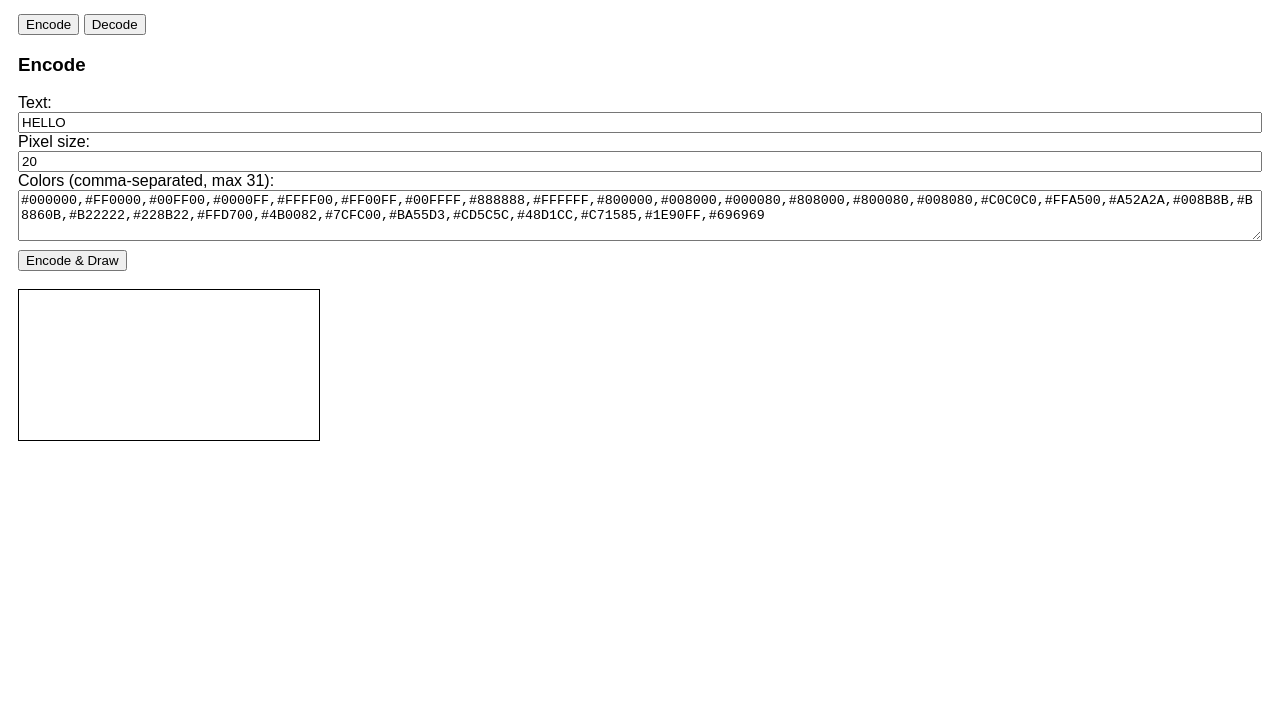
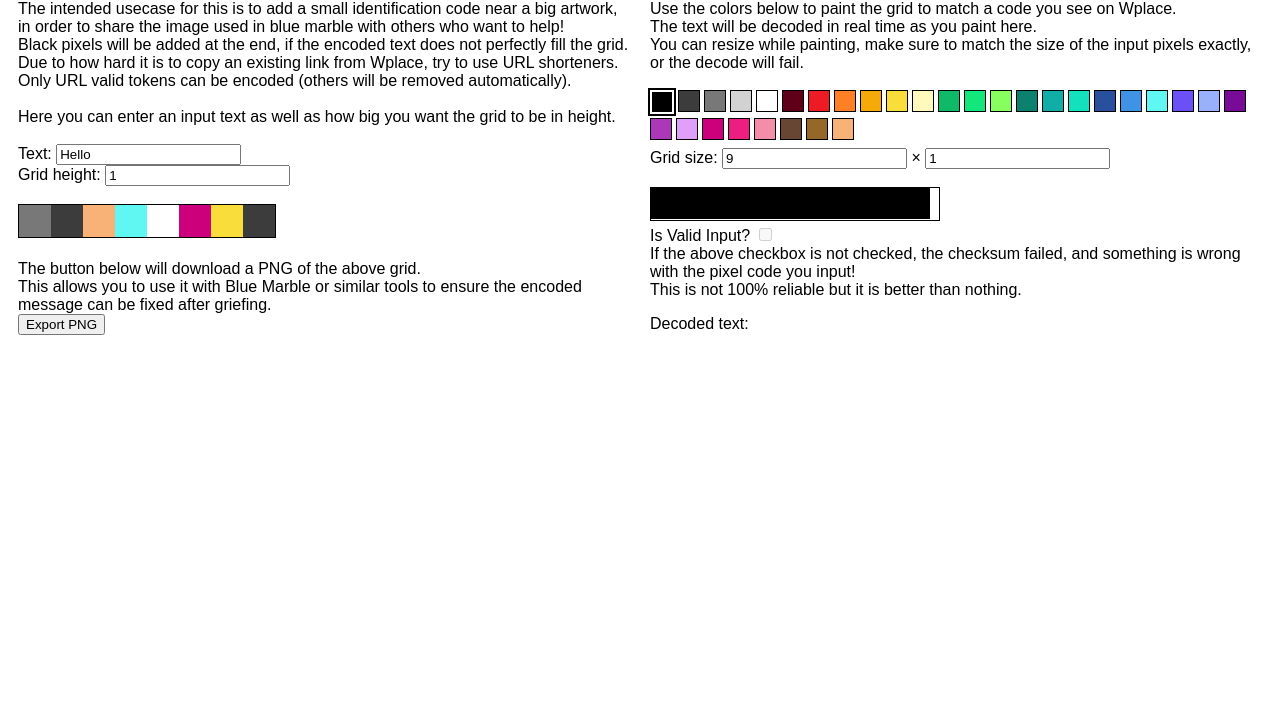
Before and after one commit to Smileynator/wplace-message-encoder, a plain HTML site: page index.html in a window 1280 px wide. Shown: the part 77-800 px from the top of the page. Drawn offline with Linux system fonts and the light colour scheme.

Commit message:
Update index.html
Made it basically work

```diff
--- a/index.html
+++ b/index.html
@@ -2,146 +2,243 @@
 <html>
 <head>
 <meta charset="UTF-8">
-<title>Base-31 Pixel Text Encoder/Decoder</title>
+<title>Base-31 Pixel Encoder/Decoder</title>
 <style>
-  body { font-family: sans-serif; padding: 10px; }
-  canvas { border: 1px solid black; image-rendering: pixelated; }
-  textarea, input { width: 100%; box-sizing: border-box; }
-  .tab { margin-bottom: 10px; }
-  button { margin-top: 5px; }
+  body { font-family: sans-serif; padding: 10px; display: flex; gap: 20px; }
+  canvas { border: 1px solid black; image-rendering: pixelated; cursor: crosshair; }
+  .panel { flex: 1; }
+  .color-palette { display: flex; flex-wrap: wrap; gap: 4px; margin-bottom: 8px; }
+  .color-swatch {
+    width: 20px; height: 20px; border: 1px solid #000; cursor: pointer;
+  }
+  .selected { border: 2px solid white; outline: 2px solid black; }
 </style>
 </head>
 <body>
 
-<h2>Base-31 Pixel Text Encoder/Decoder</h2>
-
-<div>
-  <button onclick="showTab('encodeTab')">Encode</button>
-  <button onclick="showTab('decodeTab')">Decode</button>
+<div class="panel" id="encodePanel">
+  <h3>Encode Text to Wplace pixels</h3>
+  The intended usecase for this is to add a small identification code near a big artwork, in order to share the image used in blue marble with others who want to help!<br>
+  Black pixels will be added at the end, if the encoded text does not perfectly fill the grid.<br>
+  Due to how hard it is to copy an existing link from Wplace, try to use URL shorteners.<br>
+  Only URL valid tokens can be encoded (others will be removed automatically).<br><br>
+  Here you can enter an input text as well as how big you want the grid to be in height.<br>
+  <br>
+  <label>Text:
+	<input type="text" id="inputText" value="Hello">
+  </label>
+  <br>
+  <label>Grid height:
+	<input type="number" id="gridHeight" value="1" min="1">
+  </label>
+  <br><br>
+  <canvas id="canvasEncode"></canvas>
+  <br><br>
+  The button below will download a PNG of the above grid.<br>
+  This allows you to use it with Blue Marble or similar tools to ensure the encoded message can be fixed after griefing.
+  <br>
+  <button id="exportPNG">Export PNG</button>
 </div>
 
-<!-- ENCODE -->
-<div id="encodeTab" class="tab">
-  <h3>Encode</h3>
-  <label>Text:</label>
-  <input type="text" id="inputText" value="HELLO">
-
-  <label>Pixel size:</label>
-  <input type="number" id="pixelSizeEncode" value="20" min="1">
-
-  <label>Colors (comma-separated, max 31):</label>
-  <textarea id="colorListEncode" rows="3">#000000,#FF0000,#00FF00,#0000FF,#FFFF00,#FF00FF,#00FFFF,#888888,#FFFFFF,#800000,#008000,#000080,#808000,#800080,#008080,#C0C0C0,#FFA500,#A52A2A,#008B8B,#B8860B,#B22222,#228B22,#FFD700,#4B0082,#7CFC00,#BA55D3,#CD5C5C,#48D1CC,#C71585,#1E90FF,#696969</textarea>
-
-  <button onclick="encodeAndDraw()">Encode & Draw</button>
-  <br><br>
-  <canvas id="canvasEncode"></canvas>
-</div>
-
-<!-- DECODE -->
-<div id="decodeTab" class="tab" style="display:none">
-  <h3>Decode</h3>
-  <label>Grid width (pixels):</label>
-  <input type="number" id="gridCols" value="8" min="1">
-
-  <label>Grid height (pixels):</label>
-  <input type="number" id="gridRows" value="8" min="1">
-
-  <label>Pixel size:</label>
-  <input type="number" id="pixelSizeDecode" value="20" min="1">
-
-  <label>Colors (comma-separated, max 31):</label>
-  <textarea id="colorListDecode" rows="3">#000000,#FF0000,#00FF00,#0000FF,#FFFF00,#FF00FF,#00FFFF,#888888,#FFFFFF,#800000,#008000,#000080,#808000,#800080,#008080,#C0C0C0,#FFA500,#A52A2A,#008B8B,#B8860B,#B22222,#228B22,#FFD700,#4B0082,#7CFC00,#BA55D3,#CD5C5C,#48D1CC,#C71585,#1E90FF,#696969</textarea>
-
-  <button onclick="initDecodeCanvas()">Create Drawing Grid</button>
+<div class="panel" id="decodePanel">
+  <h3>Decode Wplace pixels to Text</h3>
+  Use the colors below to paint the grid to match a code you see on Wplace.<br>
+  The text will be decoded in real time as you paint here.<br>
+  You can resize while painting, make sure to match the size of the input pixels exactly, or the decode will fail.<br>
+  <br>
+  <div class="color-palette" id="colorPalette"></div>
+  <label>Grid size:
+	  <input type="number" id="gridCols" value="9" min="1"> ×
+	  <input type="number" id="gridRows" value="1" min="1">
+  </label>
   <br><br>
   <canvas id="canvasDecode"></canvas>
   <br>
-  <button onclick="decodePixels()">Decode to Text</button>
-  <p>Decoded text: <span id="decodedText"></span></p>
+		<label>
+		  Is Valid Input?
+		  <input type="checkbox" id="validToggle" disabled/>
+		  <br>
+		  If the above checkbox is not checked, the checksum failed, and something is wrong with the pixel code you input!<br>
+		  This is not 100% reliable but it is better than nothing.
+		</label>
+  <p>Decoded text:
+	  <br><br>
+	  <span id="decodedText"></span>
+	  <br>
+  </p>
 </div>
 
 <script>
+const PIXEL_SIZE = 32;
+const COLORS_SIZE = 31;
+const COLORS = [
+  "#000000","#3C3C3C","#787878","#d2d2d2","#FFFFFF","#600018",
+  "#ed1c24","#ff7f27","#f6aa09","#f9dd3b","#fffabc","#0eb968","#13e67b","#87ff5e",
+  "#0c816e","#10aea6","#13e1be","#28509e","#4093e4","#60f7f2","#6b50f6",
+  "#99b1fb","#780c99","#aa38b9","#e09ff9","#cb007a","#ec1f80","#f38da9","#684634",
+  "#95682a","#f8b277"
+];
+
+const ALLOWED_CHARS = [
+  ' ', // space
+  'A','B','C','D','E','F','G','H','I','J','K','L','M','N','O','P','Q','R','S','T','U','V','W','X','Y','Z',
+  'a','b','c','d','e','f','g','h','i','j','k','l','m','n','o','p','q','r','s','t','u','v','w','x','y','z',
+  '0','1','2','3','4','5','6','7','8','9',
+  '-', '.', '_', '~', // unreserved
+  ':', '/', '?', '#', '[', ']', '@', // gen-delims
+  '!', '$', '&', "'", '(', ')', '*', '+', ',', ';', '=' // sub-delims
+];
+
+const CHAR_TO_INDEX = {};
+ALLOWED_CHARS.forEach((char, index) => {
+  CHAR_TO_INDEX[char] = index;
+});
+
 let decodeGrid = [];
 let decodeCols = 0;
 let decodeRows = 0;
-let decodeColors = [];
 let currentColorIndex = 0;
 
-function showTab(tabId) {
-    document.getElementById('encodeTab').style.display = 'none';
-    document.getElementById('decodeTab').style.display = 'none';
-    document.getElementById(tabId).style.display = 'block';
+document.getElementById('inputText').addEventListener('input', encodeAndDraw);
+document.getElementById('gridHeight').addEventListener('input', encodeAndDraw);
+document.getElementById('exportPNG').addEventListener('click', exportToPNG);
+
+document.getElementById('gridCols').addEventListener('input', initDecodeCanvas);
+document.getElementById('gridRows').addEventListener('input', initDecodeCanvas);
+
+buildColorPalette();
+encodeAndDraw();
+initDecodeCanvas();
+
+// Build color picker
+function buildColorPalette() {
+    const paletteDiv = document.getElementById('colorPalette');
+    COLORS.forEach((color, idx) => {
+        const swatch = document.createElement('div');
+        swatch.className = 'color-swatch' + (idx === 0 ? ' selected' : '');
+        swatch.style.backgroundColor = color;
+        swatch.onclick = () => {
+            currentColorIndex = idx;
+            document.querySelectorAll('.color-swatch').forEach(el => el.classList.remove('selected'));
+            swatch.classList.add('selected');
+        };
+        paletteDiv.appendChild(swatch);
+    });
 }
 
-function encodeAndDraw() {
-    let text = document.getElementById('inputText').value;
-    let pixelSize = parseInt(document.getElementById('pixelSizeEncode').value);
-    let colors = document.getElementById('colorListEncode').value.split(',').map(c => c.trim()).slice(0, 31);
+function filterInputText(text) {
+    return text.split('').filter(ch => ALLOWED_CHARS.includes(ch)).join('');
+}
 
-    if (colors.length < 2) { alert("Need at least 2 colors"); return; }
+function toBase2Indices(text) {
+    return text
+        .split('')
+        .map(ch => CHAR_TO_INDEX[ch])
+        .map(num => num.toString(2).padStart(7, '0'))
+        .join('');
+}
 
-    // ASCII to bitstring
-    let bitstring = "";
-    for (let i = 0; i < text.length; i++) {
-        let code = text.charCodeAt(i);
-        if (code > 127) { alert("Non-ASCII detected"); return; }
-        bitstring += code.toString(2).padStart(7, "0");
+function encodeToBaseX(base2) {
+    const bits = Math.ceil(Math.log2(COLORS_SIZE));
+    const indices = [];
+
+    for (let i = 0; i < base2.length; i += bits) {
+        let chunk = base2.slice(i, i + bits);
+        if (chunk.length < bits) chunk = chunk.padEnd(bits, '0');
+        indices.push(parseInt(chunk, 2));
     }
 
-    // Bitstring to base-31
-    let pixels = [];
-    let value = bitstring.length ? BigInt("0b" + bitstring) : 0n;
-    while (value > 0n) {
-        pixels.push(Number(value % 31n));
-        value = value / 31n;
-    }
-    if (pixels.length === 0) pixels.push(0);
-    pixels.reverse();
+    const checksum = (indices.reduce((a, b) => a + b, 0) % (COLORS_SIZE-1)+1);
+    indices.push(checksum);
 
-    // Draw
-    let canvas = document.getElementById('canvasEncode');
-    let cols = Math.ceil(Math.sqrt(pixels.length));
-    let rows = Math.ceil(pixels.length / cols);
-    canvas.width = cols * pixelSize;
-    canvas.height = rows * pixelSize;
-    let ctx = canvas.getContext('2d');
-
-    for (let i = 0; i < pixels.length; i++) {
-        ctx.fillStyle = colors[pixels[i]] || "#000000";
-        let x = (i % cols) * pixelSize;
-        let y = Math.floor(i / cols) * pixelSize;
-        ctx.fillRect(x, y, pixelSize, pixelSize);
-    }
+    return indices;
 }
 
+function renderBaseXToCanvas(indices) {
+    const rows = parseInt(document.getElementById('gridHeight').value);
+    const cols = Math.ceil(indices.length / rows);
+    const canvas = document.getElementById('canvasEncode');
+    const ctx = canvas.getContext('2d');
+
+    canvas.width = cols * PIXEL_SIZE;
+    canvas.height = rows * PIXEL_SIZE;
+
+    // Pad indices to fill grid
+    const paddedIndices = [...indices];
+    while (paddedIndices.length < rows * cols) {
+        paddedIndices.push(0);
+    }
+
+    // Paint scaled pixels
+    let i = 0;
+    for (let y = 0; y < rows; y++) {
+        for (let x = 0; x < cols; x++) {
+            ctx.fillStyle = COLORS[paddedIndices[i]] || COLORS[0];
+            ctx.fillRect(
+                x * PIXEL_SIZE,
+                y * PIXEL_SIZE,
+                PIXEL_SIZE,
+                PIXEL_SIZE
+            );
+            i++;
+        }
+    }
+
+    // Store metadata
+    canvas.dataset.cols = cols;
+    canvas.dataset.rows = rows;
+    canvas.dataset.pixelData = JSON.stringify(paddedIndices);
+}
+
+// ENCODE
+function encodeAndDraw() {
+    let text = filterInputText(document.getElementById('inputText').value);
+    document.getElementById('inputText').value = text;
+    let base2Indices = toBase2Indices(text);
+    let baseXData = encodeToBaseX(base2Indices);
+    renderBaseXToCanvas(baseXData);
+}
+
+// DECODE
 function initDecodeCanvas() {
-    decodeCols = parseInt(document.getElementById('gridCols').value);
-    decodeRows = parseInt(document.getElementById('gridRows').value);
-    let pixelSize = parseInt(document.getElementById('pixelSizeDecode').value);
-    decodeColors = document.getElementById('colorListDecode').value.split(',').map(c => c.trim()).slice(0, 31);
+    let newCols = parseInt(document.getElementById('gridCols').value);
+    let newRows = parseInt(document.getElementById('gridRows').value);
+    let newGrid = Array.from({ length: newRows }, () => Array(newCols).fill(0));
 
-    decodeGrid = Array.from({ length: decodeRows }, () => Array(decodeCols).fill(0));
+    // Copy old grid pixels into new grid (preserve existing pixels without shifting)
+    for (let r = 0; r < Math.min(decodeRows, newRows); r++) {
+        for (let c = 0; c < Math.min(decodeCols, newCols); c++) {
+            newGrid[r][c] = decodeGrid[r][c];
+        }
+    }
+
+    decodeCols = newCols;
+    decodeRows = newRows;
+    decodeGrid = newGrid;
 
     let canvas = document.getElementById('canvasDecode');
-    canvas.width = decodeCols * pixelSize;
-    canvas.height = decodeRows * pixelSize;
+    canvas.width = decodeCols * PIXEL_SIZE;
+    canvas.height = decodeRows * PIXEL_SIZE;
     let ctx = canvas.getContext('2d');
+    drawDecodeGrid(ctx);
 
-    drawDecodeGrid(ctx, pixelSize);
     canvas.onclick = (e) => {
         let rect = canvas.getBoundingClientRect();
-        let col = Math.floor((e.clientX - rect.left) / pixelSize);
-        let row = Math.floor((e.clientY - rect.top) / pixelSize);
-        decodeGrid[row][col] = (decodeGrid[row][col] + 1) % decodeColors.length;
-        drawDecodeGrid(ctx, pixelSize);
+        let col = Math.floor((e.clientX - rect.left) / PIXEL_SIZE);
+        let row = Math.floor((e.clientY - rect.top) / PIXEL_SIZE);
+        if (row < decodeRows && col < decodeCols) {
+            decodeGrid[row][col] = currentColorIndex;
+            drawDecodeGrid(ctx);
+            decodePixels();
+        }
     };
 }
 
-function drawDecodeGrid(ctx, pixelSize) {
+function drawDecodeGrid(ctx) {
     for (let r = 0; r < decodeRows; r++) {
         for (let c = 0; c < decodeCols; c++) {
-            ctx.fillStyle = decodeColors[decodeGrid[r][c]];
-            ctx.fillRect(c * pixelSize, r * pixelSize, pixelSize, pixelSize);
+            ctx.fillStyle = COLORS[decodeGrid[r][c]];
+            ctx.fillRect(c * COLORS_SIZE, r * COLORS_SIZE, COLORS_SIZE, COLORS_SIZE);
         }
     }
 }
@@ -153,22 +250,71 @@ function decodePixels() {
             pixels.push(decodeGrid[r][c]);
         }
     }
+	//remove padding trail
+	while (pixels.length && pixels[pixels.length - 1] === 0) {
+		pixels.pop();
+	}
 
-    // Base-31 to bitstring
-    let value = 0n;
-    for (let p of pixels) {
-        value = value * 31n + BigInt(p);
+	let base2 = decodeFromBaseX(pixels);
+	let result = fromBase2Indices(base2);
+
+
+    document.getElementById('decodedText').textContent = result;
+}
+
+function decodeFromBaseX(indices) {
+    const bits = Math.ceil(Math.log2(COLORS_SIZE));
+    const checksum = indices.pop();
+
+    // Validate checksum
+    const sum = indices.reduce((a, b) => a + b, 0);
+    const valid = (sum % (COLORS_SIZE - 1) + 1) === checksum;
+    document.getElementById('validToggle').checked = valid;
+
+    // Convert indices back to binary strings, padded to bits
+    let base2 = indices
+        .map(i => i.toString(2).padStart(bits, '0'))
+        .join('');
+
+    // Remove trailing zeros (padding)
+    base2 = base2.replace(/0+$/, '');
+
+    return base2;
+}
+
+function fromBase2Indices(base2) {
+    let output = '';
+    for (let i = 0; i < base2.length; i += 7) {
+        const chunk = base2.slice(i, i + 7);
+        if (chunk.length < 7) break; // Ignore incomplete chunk at end (should not be needed when correct)
+        const index = parseInt(chunk, 2);
+        output += ALLOWED_CHARS[index] ?? '?'; // fallback if index invalid
     }
-    let bitstring = value.toString(2);
+    return output;
+}
 
-    // Align to 7 bits per char
-    let chars = [];
-    for (let i = 0; i + 7 <= bitstring.length; i += 7) {
-        let code = parseInt(bitstring.slice(i, i + 7), 2);
-        if (code > 0) chars.push(String.fromCharCode(code));
+function exportToPNG() {
+    const canvas = document.createElement('canvas');
+    const pixels = JSON.parse(document.getElementById('canvasEncode').dataset.pixelData);
+    const cols = parseInt(document.getElementById('canvasEncode').dataset.cols);
+    const rows = parseInt(document.getElementById('canvasEncode').dataset.rows);
+    canvas.width = cols;
+    canvas.height = rows;
+    const ctx = canvas.getContext('2d');
+
+    for (let i = 0; i < pixels.length; i++) {
+        ctx.fillStyle = COLORS[pixels[i]];
+        let x = i % cols;
+        let y = Math.floor(i / cols);
+        ctx.fillRect(x, y, 1, 1);
     }
-    document.getElementById('decodedText').textContent = chars.join('');
+
+    const link = document.createElement('a');
+    link.download = 'encoded.png';
+    link.href = canvas.toDataURL('image/png');
+    link.click();
 }
 </script>
+
 </body>
 </html>
```
